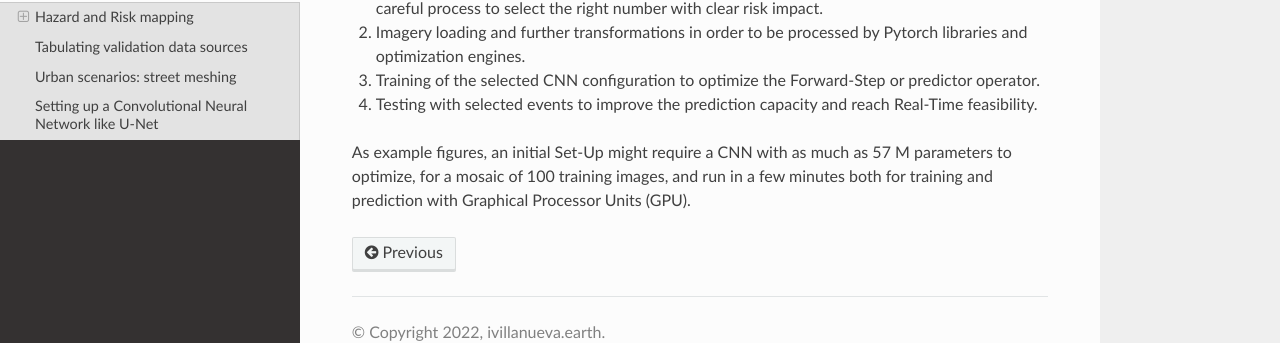
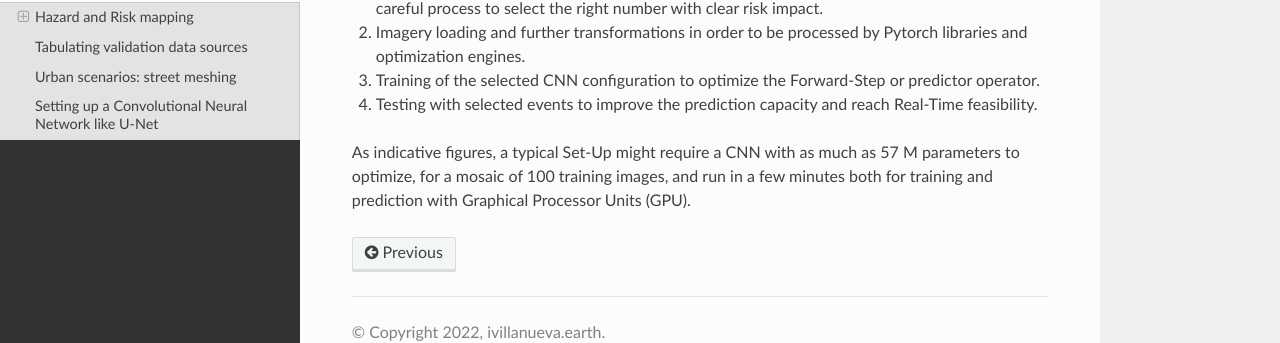
Before and after one commit to ivillamadrid/FloodMapping, a Sphinx documentation site: the page built from docs/source/operational_appx.rst, in a window 1280 px wide and 900 px high, scrolled down 1877 px. Shown: the part 498-841 px from the top of the window. Built offline with Sphinx 7.4.7 and the Read the Docs theme 2.0.0, drawn with Linux system fonts in a browser that asks for light colours.

Commit message:
Update operational_appx.rst

```diff
--- a/docs/source/operational_appx.rst
+++ b/docs/source/operational_appx.rst
@@ -86,4 +86,4 @@ the training set up are discussed in detail, at this point the whole process can
 
 #. Testing with selected events to improve the prediction capacity and reach Real-Time feasibility.
 
-As example figures, an initial Set-Up might require a CNN with as much as 57 M parameters to optimize, for a mosaic of 100 training images, and run in a few minutes both for training and prediction with Graphical Processor Units (GPU).
+As indicative figures, a typical Set-Up might require a CNN with as much as 57 M parameters to optimize, for a mosaic of 100 training images, and run in a few minutes both for training and prediction with Graphical Processor Units (GPU).
```
